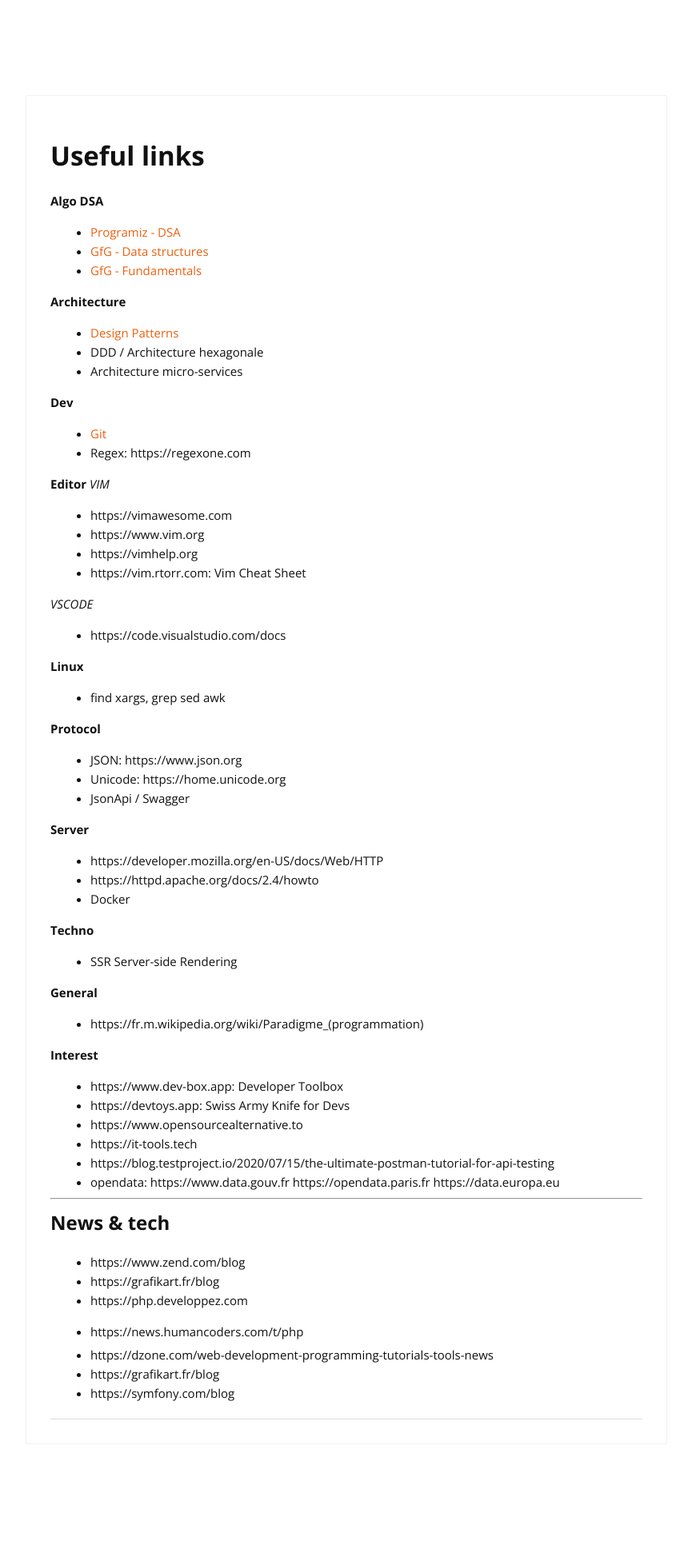
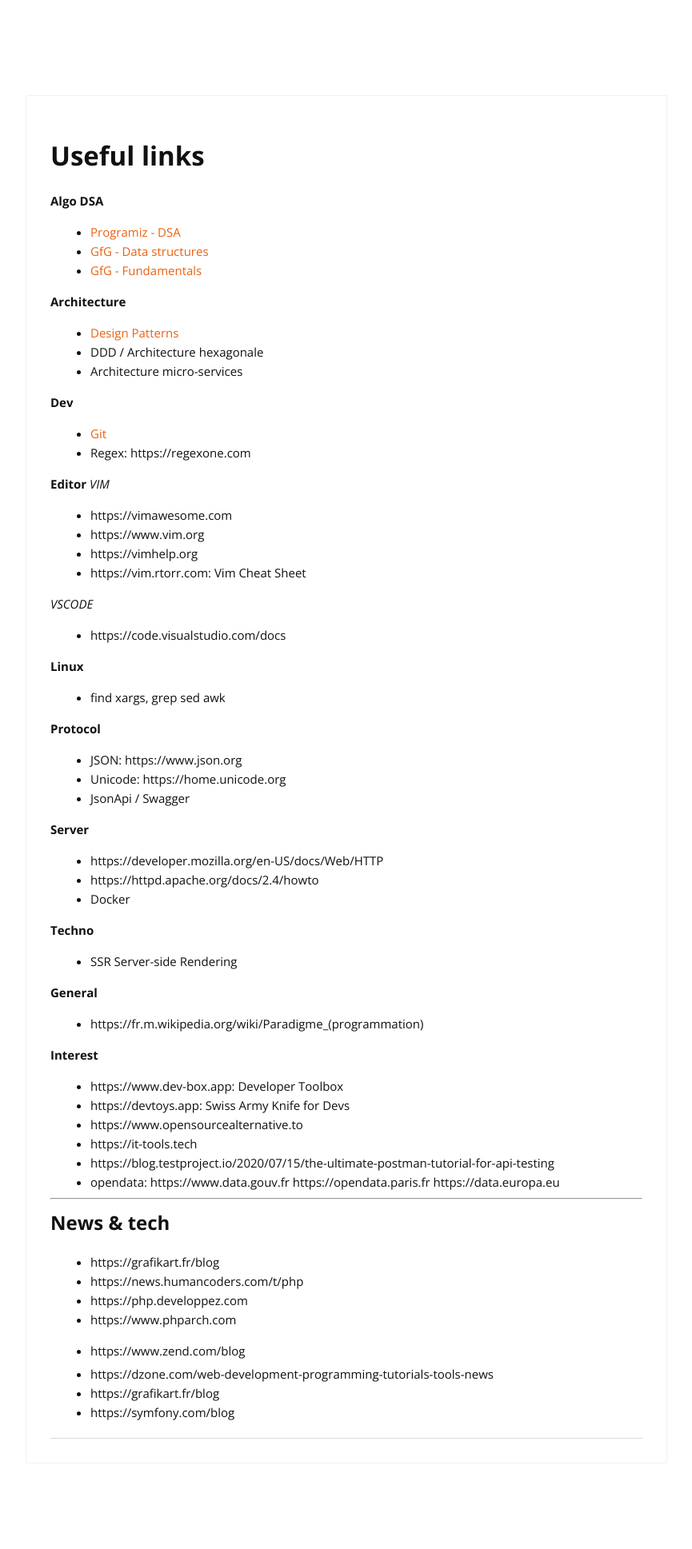
Before and after one commit to cylmat/cylmat.github.io, a Jekyll site: the page built from _pages/USEFUL.md, in a window 1280 px wide. Shown: the whole page at 80% size, without its empty margins (207-1072 px from the left). Built offline with Jekyll 4.4.1, drawn with Linux system fonts in a browser that asks for light colours; nearby versions of some CDN libraries; before the commit the page ends 1913 px from its top, so only the background shows below that; some of the changed lines change nothing that is shown.

Commit message:
Update USEFUL.md

```diff
--- a/_pages/USEFUL.md
+++ b/_pages/USEFUL.md
@@ -57,10 +57,11 @@
 
 ---
 ## News & tech
+* https://grafikart.fr/blog
+* https://news.humancoders.com/t/php
+* https://php.developpez.com
+* https://www.phparch.com
 * https://www.zend.com/blog
-* https://grafikart.fr/blog
-* https://php.developpez.com
-* https://news.humancoders.com/t/php
 
 + https://dzone.com/web-development-programming-tutorials-tools-news
 + https://grafikart.fr/blog
```
